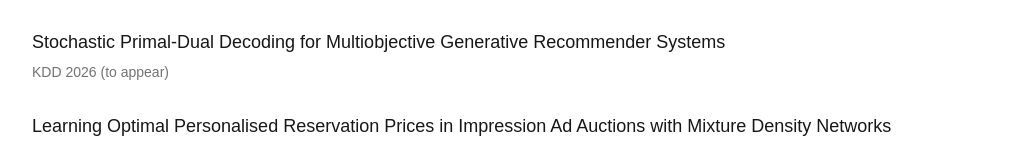
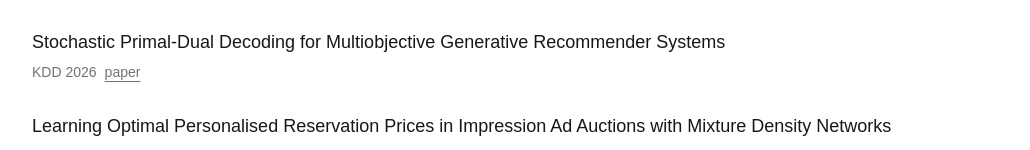
Before and after one commit to dmitrii-moor/dmitrii-moor-website, a Next.js app in the folder personal-site/: page / in a window 1280 px wide. Shown: the part 763-913 px from the top of the page, without its empty margins (96-1126 px from the left). Built offline with nearby package versions, Linux system fonts and the light colour scheme.

Commit message:
added a link to the KDD 2026 paper

```diff
--- a/personal-site/app/page.tsx
+++ b/personal-site/app/page.tsx
@@ -9,9 +9,10 @@
     },
     {
       title: "Stochastic Primal-Dual Decoding for Multiobjective Generative Recommender Systems",
-      venue: "KDD 2026 (to appear)",
+      venue: "KDD 2026",
       description: "",
      //   "Relying on constrained optimization to guide autoregressive generative recommendation systems.",
+     link: "https://dl.acm.org/doi/abs/10.1145/3770855.3817806"
     },
     {
       title: "Learning Optimal Personalised Reservation Prices in Impression Ad Auctions with Mixture Density Networks",
```
